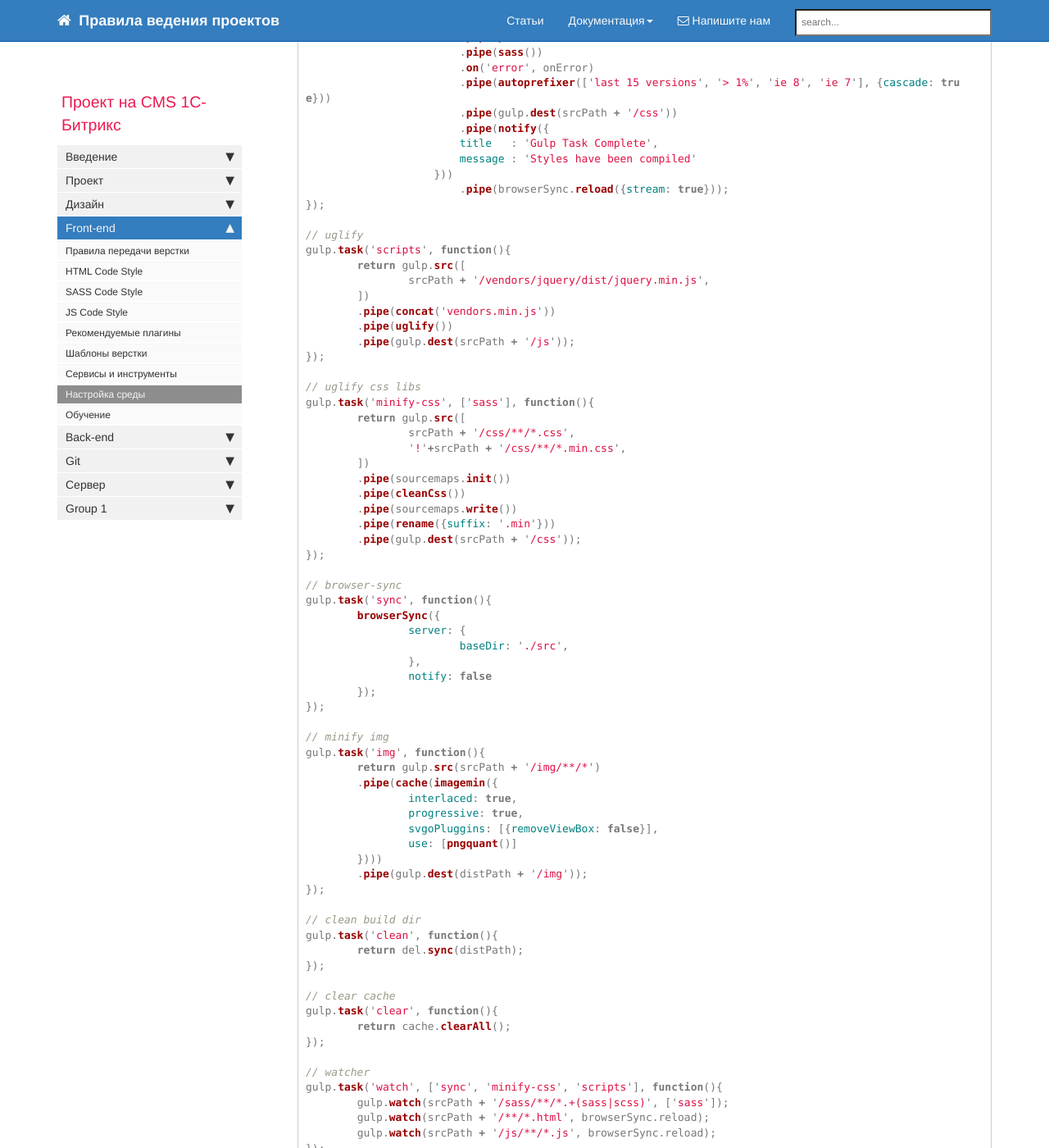
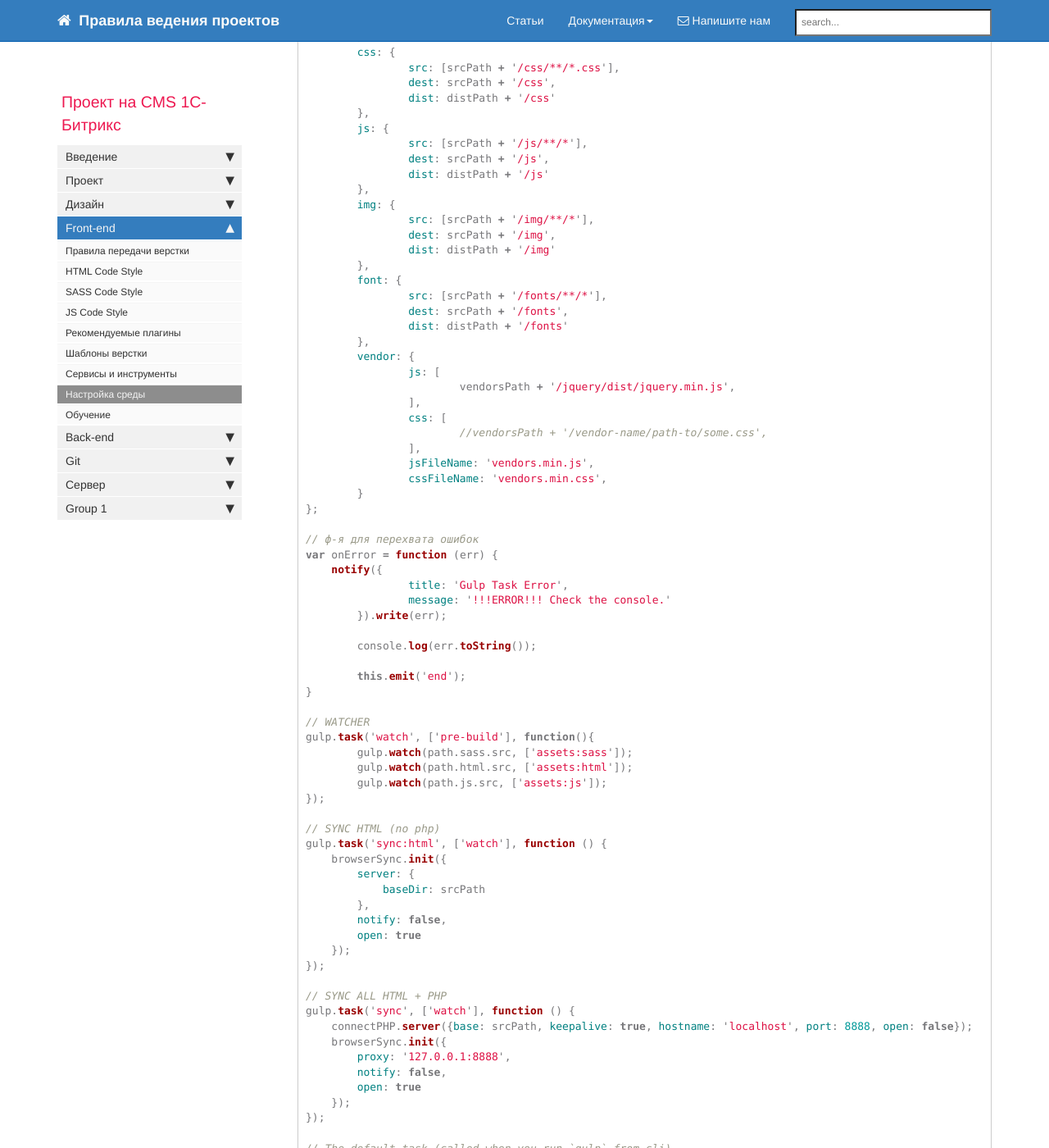
Before and after one commit to gdecider/gdecider.github.io, a Jekyll site: the page built from pages/bx/bx_front-setup.md, in a window 1280 px wide and 1400 px high, scrolled down 3082 px. Shown: the whole window at 82% size. Built offline with Jekyll 4.4.1, drawn with Linux system fonts in a browser that asks for light colours; nearby versions of some CDN libraries; comment, search, counter and statistics services are not loaded; some of the changed text lies outside the part shown.

Commit message:
fe setup

````diff
--- a/pages/bx/bx_front-setup.md
+++ b/pages/bx/bx_front-setup.md
@@ -108,8 +108,10 @@ npm i browser-sync
       gulp-cache
       gulp-autoprefixer
 	  gulp-plumber
-	  gulp-notify --save-dev
+	  gulp-notify
+	  gulp-connect-php --dev
 ```
+
 * Создадим файл для инструкций галп
 
 ```
@@ -133,133 +135,214 @@ var cache       = require('gulp-cache');
 var autoprefixer= require('gulp-autoprefixer');
 var sourcemaps  = require('gulp-sourcemaps');
 var plumber     = require('gulp-plumber');
-var notify      = require("gulp-notify");
+var notify      = require('gulp-notify');
+var connectPHP  = require('gulp-connect-php');
+var bsreload    = browserSync.reload;
 
 var srcPath = './src';
 var distPath = './dist';
+var vendorsPath = './node_modules';
+
+// === NEW
+var path = {
+	html: {
+		src: [srcPath + '/**/*.html', srcPath + '/**/*.php'],
+		dest: srcPath,
+		dist: distPath
+	},
+	sass: {
+		src: [srcPath + '/sass/**/*.+(sass|scss)'],
+		dest: srcPath + '/css',
+		dist: distPath + '/css'
+	},
+	css: {
+		src: [srcPath + '/css/**/*.css'],
+		dest: srcPath + '/css',
+		dist: distPath + '/css'
+	},
+	js: {
+		src: [srcPath + '/js/**/*'],
+		dest: srcPath + '/js',
+		dist: distPath + '/js'
+	},
+	img: {
+		src: [srcPath + '/img/**/*'],
+		dest: srcPath + '/img',
+		dist: distPath + '/img'
+	},
+	font: {
+		src: [srcPath + '/fonts/**/*'],
+		dest: srcPath + '/fonts',
+		dist: distPath + '/fonts'
+	},
+	vendor: {
+		js: [
+			vendorsPath + '/jquery/dist/jquery.min.js',
+		],
+		css: [
+			//vendorsPath + '/vendor-name/path-to/some.css',
+		],
+		jsFileName: 'vendors.min.js',
+		cssFileName: 'vendors.min.css',
+	}
+};
 
 // ф-я для перехвата ошибок
 var onError = function (err) {
     notify({
-         title: 'Gulp Task Error',
-         message: 'Check the console.'
-     }).write(err);
+		title: 'Gulp Task Error',
+		message: '!!!ERROR!!! Check the console.'
+	}).write(err);
 
-     console.log(err.toString());
+	console.log(err.toString());
 
-     this.emit('end');
+	this.emit('end');
 }
 
-// обработка sass
-gulp.task('sass', function(){
-	return gulp.src(srcPath + '/sass/**/*.+(sass|scss)')
-			.pipe(plumber({ errorHandle: onError }))
-			.pipe(sass())
-			.on('error', onError)
-			.pipe(autoprefixer(['last 15 versions', '> 1%', 'ie 8', 'ie 7'], {cascade: true}))
-			.pipe(gulp.dest(srcPath + '/css'))
-			.pipe(notify({
-		        title   : 'Gulp Task Complete',
-		        message : 'Styles have been compiled'
-		    }))
-			.pipe(browserSync.reload({stream: true}));
+// WATCHER
+gulp.task('watch', ['pre-build'], function(){
+	gulp.watch(path.sass.src, ['assets:sass']);
+	gulp.watch(path.html.src, ['assets:html']);
+	gulp.watch(path.js.src, ['assets:js']);
 });
 
-// uglify
-gulp.task('scripts', function(){
-	return gulp.src([
-		srcPath + '/vendors/jquery/dist/jquery.min.js',
-	])
-	.pipe(concat('vendors.min.js'))
-	.pipe(uglify())
-	.pipe(gulp.dest(srcPath + '/js'));
+// SYNC HTML (no php)
+gulp.task('sync:html', ['watch'], function () {
+    browserSync.init({
+        server: {
+            baseDir: srcPath
+        },
+        notify: false,
+        open: true
+    });
 });
 
-// uglify css libs
-gulp.task('minify-css', ['sass'], function(){
-	return gulp.src([
-		srcPath + '/css/**/*.css',
-		'!'+srcPath + '/css/**/*.min.css',
-	])
+// SYNC ALL HTML + PHP
+gulp.task('sync', ['watch'], function () {
+    connectPHP.server({base: srcPath, keepalive: true, hostname: 'localhost', port: 8888, open: false});
+    browserSync.init({
+        proxy: '127.0.0.1:8888',
+        notify: false,
+        open: true
+    });
+});
+
+// The default task (called when you run `gulp` from cli)
+gulp.task('default', ['build']);
+
+// TASK pre-build
+gulp.task('pre-build', [
+	'vendor:clean', 'vendor:js', 'vendor:css',
+	'assets:sass', 'assets:js',
+]);
+
+// TASK build
+gulp.task('build', ['dist:clean', 'pre-build', 'assets:img'], function(){
+	var buildCss = gulp.src(path.css.src)
+	.pipe(gulp.dest(path.css.dist));
+
+	var buildFonts = gulp.src(path.font.src)
+	.pipe(gulp.dest(path.font.dist));
+
+	var buildJs = gulp.src(path.js.src)
+	.pipe(gulp.dest(path.js.dist));
+
+	var buildHtml = gulp.src(path.html.src)
+	.pipe(gulp.dest(path.html.dist));
+});
+
+// TASK clean build dir
+gulp.task('dist:clean', function(){
+	return del.sync([
+		distPath
+	]);
+});
+
+// TASK clear cache
+gulp.task('clear', function(){
+	return cache.clearAll();
+});
+
+// TASK vendor:clean
+gulp.task('vendor:clean', function(){
+	return del.sync([
+		path.css.dest + '/' + path.vendor.cssFileName,
+		path.js.dest + '/' + path.vendor.jsFileName,
+	]);
+});
+
+// TASK vendor:js
+gulp.task('vendor:js', function(){
+	return gulp.src(path.vendor.js)
+		.pipe(concat(path.vendor.jsFileName))
+		.pipe(uglify())
+		.pipe(gulp.dest(path.js.dest));
+		//.pipe(bsreload({stream: true}));
+});
+
+// TASK vendor:css
+gulp.task('vendor:css', function(){
+	return gulp.src(path.vendor.css)
 	.pipe(sourcemaps.init())
+	.pipe(concat(path.vendor.cssFileName))
 	.pipe(cleanCss())
 	.pipe(sourcemaps.write())
-	.pipe(rename({suffix: '.min'}))
-	.pipe(gulp.dest(srcPath + '/css'));
+	.pipe(gulp.dest(path.css.dest));
 });
 
-// browser-sync
-gulp.task('sync', function(){
-	browserSync({
-		server: {
-			baseDir: './src',
-		},
-		notify: false
-	});
+// TASK assets:sass
+gulp.task('assets:sass', function(){
+	return gulp.src(path.sass.src)
+		.pipe(plumber({ errorHandle: onError }))
+		.pipe(sass())
+		.on('error', onError)
+		.pipe(autoprefixer(['last 15 versions', '> 1%', 'ie 8', 'ie 7'], {cascade: true}))
+		.pipe(gulp.dest(path.sass.dest))
+		.pipe(notify({
+	        title   : 'Gulp Task Complete',
+	        message : 'Styles have been compiled'
+	    }))
+		.pipe(bsreload({stream: true}));
 });
 
-// minify img
-gulp.task('img', function(){
-	return gulp.src(srcPath + '/img/**/*')
+// TASK assets:html
+gulp.task('assets:html', function(){
+	return gulp.src(path.html.src)
+		.pipe(bsreload({stream: true}));
+});
+
+// TASK assets:js
+gulp.task('assets:js', function(){
+	return gulp.src(path.js.src)
+		.pipe(bsreload({stream: true}));
+});
+
+// TASK assets:img minify
+gulp.task('assets:img', function(){
+	return gulp.src(path.img.src)
 	.pipe(cache(imagemin({
 		interlaced: true,
 		progressive: true,
 		svgoPluggins: [{removeViewBox: false}],
 		use: [pngquant()]
 	})))
-	.pipe(gulp.dest(distPath + '/img'));
+	.pipe(gulp.dest(path.img.dist));
 });
 
-// clean build dir
-gulp.task('clean', function(){
-	return del.sync(distPath);
-});
+// === OLD
 
-// clear cache
-gulp.task('clear', function(){
-	return cache.clearAll();
-});
-
-// watcher
-gulp.task('watch', ['sync', 'minify-css', 'scripts'], function(){
-	gulp.watch(srcPath + '/sass/**/*.+(sass|scss)', ['sass']);
-	gulp.watch(srcPath + '/**/*.html', browserSync.reload);
-	gulp.watch(srcPath + '/js/**/*.js', browserSync.reload);
-});
-
-// build
-gulp.task('build', ['clean', 'minify-css', 'scripts', 'img'], function(){
-	var buildCss = gulp.src([
-		srcPath + '/css/**/*.css',
-	])
-	.pipe(gulp.dest(distPath + '/css'));
-
-	var buildFonts = gulp.src([
-		srcPath + '/fonts/**/*',
-	])
-	.pipe(gulp.dest(distPath + '/fonts'));
-
-	var buildJs = gulp.src([
-		srcPath + '/js/**/*',
-	])
-	.pipe(gulp.dest(distPath + '/js'));
-
-	var buildHtml = gulp.src([
-		srcPath + '/**/*.html',
-	])
-	.pipe(gulp.dest(distPath));
-});
-
-// The default task (called when you run `gulp` from cli)
-gulp.task('default', ['watch']);
-```
-
-* bower создаем файл .bowerrc в корне проекта
-
-```
-{
-	"directory": "app/libs/"
-}
+// uglify css libs
+// gulp.task('minify-css', ['sass'], function(){
+// 	return gulp.src([
+// 		srcPath + '/css/**/*.css',
+// 		'!'+srcPath + '/css/**/*.min.css',
+// 	])
+// 	.pipe(sourcemaps.init())
+// 	.pipe(cleanCss())
+// 	.pipe(sourcemaps.write())
+// 	.pipe(rename({suffix: '.min'}))
+// 	.pipe(gulp.dest(srcPath + '/css'));
+// });
 ```
 
 ## Yarn комманды
````
Also changed, not shown: other parts of pages/bx/bx_front-setup.md (+6 -6 lines).
